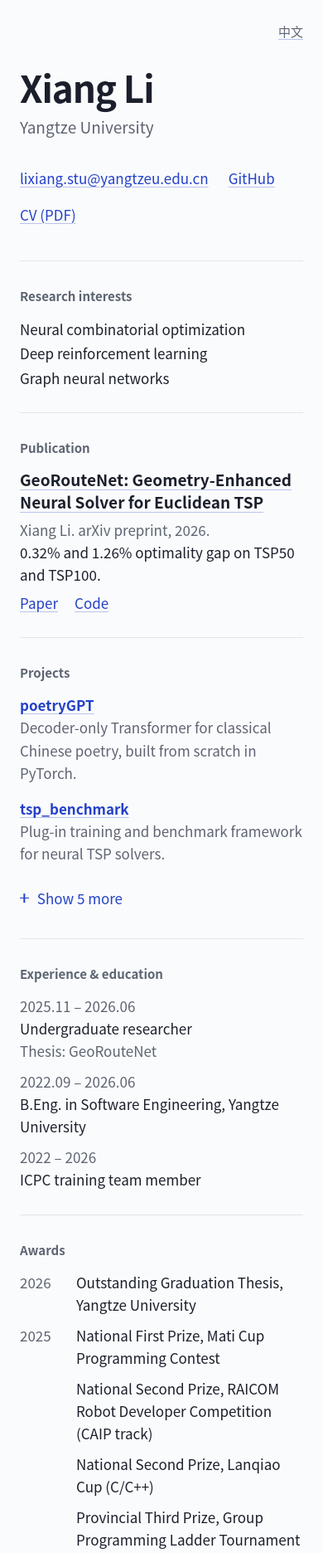
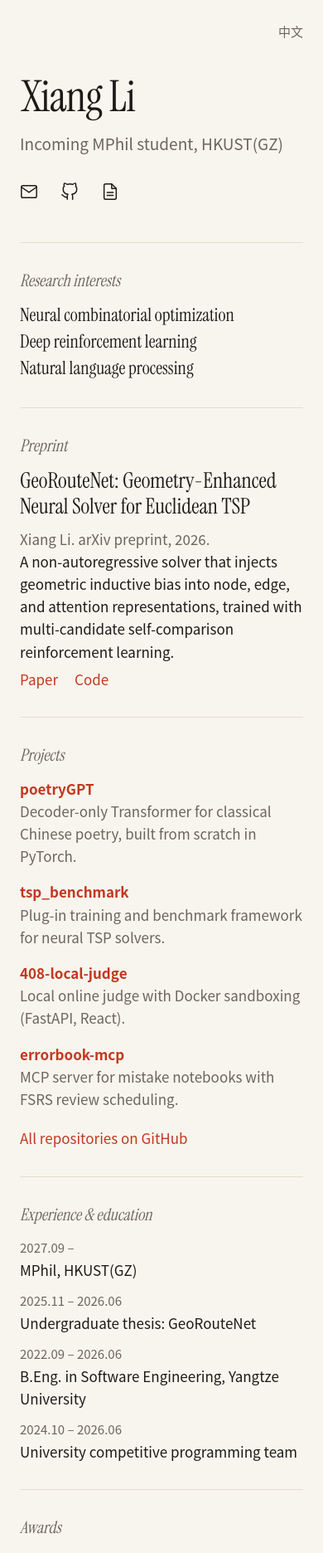
Before and after one commit to stardustlil/stardustlil.github.io, an Astro site: page / in a window 390 px wide. Shown: the top 1872 px of the page at 83% size. Built offline with nearby package versions, Linux system fonts and the light colour scheme; Astro itself is replaced by a stand-in of ours.

Commit message:
feat: warm editorial restyle, trimmed copy, and rebuilt CV
- Switch to a warm paper palette with a vermilion accent and Instrument
  Serif for the name, section labels, interests and paper title
- Replace hero contact links with icons and drop link underlines
- Update status to incoming MPhil at HKUST(GZ); describe the preprint by
  method; keep four projects without the expand toggle; tone down
  experience and award wording
- Rebuild the CV from resume/resume.html (npm run resume) to match
- Remove the outdated DESIGN.md

Co-Authored-By: Claude Fable 5.2 <noreply@anthropic.com>

```diff
--- a/package.json
+++ b/package.json
@@ -6,10 +6,12 @@
     "dev": "astro dev",
     "build": "astro build",
     "preview": "astro preview",
-    "test": "astro build && node --test tests/site.test.mjs"
+    "test": "astro build && node --test tests/site.test.mjs",
+    "resume": "'/Applications/Google Chrome.app/Contents/MacOS/Google Chrome' --headless --no-pdf-header-footer --print-to-pdf=public/uploads/resume.pdf resume/resume.html"
   },
   "dependencies": {
     "@fontsource-variable/instrument-sans": "^5.3.0",
+    "@fontsource/instrument-serif": "^5.3.0",
     "astro": "^7.3.5"
   }
 }
--- a/src/components/Home.astro
+++ b/src/components/Home.astro
@@ -1,8 +1,10 @@
 ---
-import '@fontsource-variable/instrument-sans/wdth.css';
+import '@fontsource-variable/instrument-sans';
+import '@fontsource/instrument-serif/latin-400.css';
+import '@fontsource/instrument-serif/latin-400-italic.css';
 import '../styles/global.css';
 import Tour from './Tour.astro';
-import { content, featuredProjects, links, type Lang } from '../content';
+import { content, links, type Lang } from '../content';
 
 interface Props {
   lang: Lang;
@@ -10,8 +12,6 @@ interface Props {
 
 const t = content[Astro.props.lang];
 const { labels } = t;
-const shownProjects = t.projects.slice(0, featuredProjects);
-const moreProjects = t.projects.slice(featuredProjects);
 const year = new Date().getFullYear();
 ---
 
@@ -37,9 +37,31 @@ const year = new Date().getFullYear();
           <h1>{t.name}</h1>
           <p class="hero__affiliation">{t.affiliation}</p>
           <ul class="hero__links">
-            <li><a href={`mailto:${links.email}`}>{links.email}</a></li>
-            <li><a href={links.github}>{labels.github}</a></li>
-            <li><a href={links.cv}>{labels.cv}</a></li>
+            <li>
+              <a href={`mailto:${links.email}`} aria-label={links.email} title={links.email}>
+                <svg viewBox="0 0 24 24" aria-hidden="true">
+                  <path d="M4 4h16c1.1 0 2 .9 2 2v12c0 1.1-.9 2-2 2H4c-1.1 0-2-.9-2-2V6c0-1.1.9-2 2-2z" />
+                  <polyline points="22,6 12,13 2,6" />
+                </svg>
+              </a>
+            </li>
+            <li>
+              <a href={links.github} aria-label={labels.github} title={labels.github}>
+                <svg viewBox="0 0 24 24" aria-hidden="true">
+                  <path d="M9 19c-5 1.5-5-2.5-7-3m14 6v-3.87a3.37 3.37 0 0 0-.94-2.61c3.14-.35 6.44-1.54 6.44-7A5.44 5.44 0 0 0 20 4.77 5.07 5.07 0 0 0 19.91 1S18.73.65 16 2.48a13.38 13.38 0 0 0-7 0C6.27.65 5.09 1 5.09 1A5.07 5.07 0 0 0 5 4.77a5.44 5.44 0 0 0-1.5 3.78c0 5.42 3.3 6.61 6.44 7A3.37 3.37 0 0 0 9 18.13V22" />
+                </svg>
+              </a>
+            </li>
+            <li>
+              <a href={links.cv} aria-label={labels.cv} title={labels.cv}>
+                <svg viewBox="0 0 24 24" aria-hidden="true">
+                  <path d="M14 2H6a2 2 0 0 0-2 2v16a2 2 0 0 0 2 2h12a2 2 0 0 0 2-2V8z" />
+                  <polyline points="14 2 14 8 20 8" />
+                  <line x1="16" y1="13" x2="8" y2="13" />
+                  <line x1="16" y1="17" x2="8" y2="17" />
+                </svg>
+              </a>
+            </li>
           </ul>
         </div>
         <div class="hero__figure"><Tour /></div>
@@ -58,7 +80,7 @@ const year = new Date().getFullYear();
           <div>
             <h3 class="pub__title"><a href={links.paper}>{t.publication.title}</a></h3>
             <p class="muted">{t.publication.citation}</p>
-            <p>{t.publication.result}</p>
+            <p>{t.publication.method}</p>
             <p class="pub__links">
               <a href={links.paper}>{labels.paper}</a>
               <a href={links.code}>{labels.code}</a>
@@ -71,7 +93,7 @@ const year = new Date().getFullYear();
           <div>
             <ul class="projects">
               {
-                shownProjects.map((project) => (
+                t.projects.map((project) => (
                   <li>
                     <a href={`${links.github}/${project.name}`}>{project.name}</a>
                     <p>{project.text}</p>
@@ -79,24 +101,7 @@ const year = new Date().getFullYear();
                 ))
               }
             </ul>
-            <details class="more">
-              <summary>
-                <span class="more__icon" aria-hidden="true"></span>
-                <span class="more__closed">{labels.showMore(moreProjects.length)}</span>
-                <span class="more__open">{labels.showFewer}</span>
-              </summary>
-              <ul class="projects">
-                {
-                  moreProjects.map((project) => (
-                    <li>
-                      <a href={`${links.github}/${project.name}`}>{project.name}</a>
-                      <p>{project.text}</p>
-                    </li>
-                  ))
-                }
-              </ul>
-              <p class="more__all"><a href={links.repositories}>{labels.allRepositories}</a></p>
-            </details>
+            <p class="projects__all"><a href={links.repositories}>{labels.allRepositories}</a></p>
           </div>
         </section>
 
@@ -107,10 +112,7 @@ const year = new Date().getFullYear();
               t.experience.map((item) => (
                 <li>
                   <span class="rows__key">{item.date}</span>
-                  <span>
-                    {item.text}
-                    {item.note && <span class="rows__note">{item.note}</span>}
-                  </span>
+                  <span>{item.text}</span>
                 </li>
               ))
             }
--- a/src/components/Tour.astro
+++ b/src/components/Tour.astro
@@ -54,7 +54,7 @@ const path = 'M' + tour.map((i) => cities[i].map((v) => v.toFixed(2)).join(' '))
 
   .tour__route {
     fill: none;
-    stroke: var(--cobalt);
+    stroke: var(--accent);
     stroke-width: 0.7;
     stroke-linejoin: round;
     stroke-dasharray: 1;
@@ -69,8 +69,8 @@ const path = 'M' + tour.map((i) => cities[i].map((v) => v.toFixed(2)).join(' '))
   }
 
   .tour__city--start {
-    fill: var(--cobalt);
-    stroke: var(--cobalt);
+    fill: var(--accent);
+    stroke: var(--accent);
   }
 
   @keyframes draw {
--- a/src/content.ts
+++ b/src/content.ts
@@ -11,49 +11,43 @@ export const links = {
   code: `${github}/GeoRouteNet`,
 };
 
-// Projects shown before the "show more" toggle.
-export const featuredProjects = 2;
-
 export const content = {
   en: {
     htmlLang: 'en',
     name: 'Xiang Li',
-    description: 'Xiang Li: neural combinatorial optimization, deep reinforcement learning, graph neural networks.',
-    affiliation: 'Yangtze University',
+    description: 'Xiang Li: neural combinatorial optimization, deep reinforcement learning, natural language processing.',
+    affiliation: 'Incoming MPhil student, HKUST(GZ)',
     otherLanguage: { label: '中文', href: '/zh/', hreflang: 'zh-CN' },
     labels: {
       github: 'GitHub',
       cv: 'CV (PDF)',
       interests: 'Research interests',
-      publication: 'Publication',
+      publication: 'Preprint',
       projects: 'Projects',
       experience: 'Experience & education',
       awards: 'Awards',
       paper: 'Paper',
       code: 'Code',
-      showMore: (n: number) => `Show ${n} more`,
-      showFewer: 'Show fewer',
       allRepositories: 'All repositories on GitHub',
     },
-    interests: ['Neural combinatorial optimization', 'Deep reinforcement learning', 'Graph neural networks'],
+    interests: ['Neural combinatorial optimization', 'Deep reinforcement learning', 'Natural language processing'],
     publication: {
       title: 'GeoRouteNet: Geometry-Enhanced Neural Solver for Euclidean TSP',
       citation: 'Xiang Li. arXiv preprint, 2026.',
-      result: '0.32% and 1.26% optimality gap on TSP50 and TSP100.',
+      method:
+        'A non-autoregressive solver that injects geometric inductive bias into node, edge, and attention representations, trained with multi-candidate self-comparison reinforcement learning.',
     },
     projects: [
       { name: 'poetryGPT', text: 'Decoder-only Transformer for classical Chinese poetry, built from scratch in PyTorch.' },
       { name: 'tsp_benchmark', text: 'Plug-in training and benchmark framework for neural TSP solvers.' },
-      { name: 'Actor_Critic', text: 'A2C and QAC for discrete action spaces.' },
-      { name: 'flappy_bird_REINFORCE', text: 'Flappy Bird agent trained with REINFORCE and a baseline.' },
       { name: '408-local-judge', text: 'Local online judge with Docker sandboxing (FastAPI, React).' },
       { name: 'errorbook-mcp', text: 'MCP server for mistake notebooks with FSRS review scheduling.' },
-      { name: 'algorithm-templates', text: 'C++ templates and notes for competitive programming.' },
     ],
     experience: [
-      { date: '2025.11 – 2026.06', text: 'Undergraduate researcher', note: 'Thesis: GeoRouteNet' },
+      { date: '2027.09 –', text: 'MPhil, HKUST(GZ)' },
+      { date: '2025.11 – 2026.06', text: 'Undergraduate thesis: GeoRouteNet' },
       { date: '2022.09 – 2026.06', text: 'B.Eng. in Software Engineering, Yangtze University' },
-      { date: '2022 – 2026', text: 'ICPC training team member' },
+      { date: '2024.10 – 2026.06', text: 'University competitive programming team' },
     ],
     awards: [
       { year: '2026', items: ['Outstanding Graduation Thesis, Yangtze University'] },
@@ -63,8 +57,6 @@ export const content = {
           'National First Prize, Mati Cup Programming Contest',
           'National Second Prize, RAICOM Robot Developer Competition (CAIP track)',
           'National Second Prize, Lanqiao Cup (C/C++)',
-          'Provincial Third Prize, Group Programming Ladder Tournament',
-          'PAT Advanced Level, 89/100',
         ],
       },
     ],
@@ -72,42 +64,38 @@ export const content = {
   zh: {
     htmlLang: 'zh-CN',
     name: '李响',
-    description: '李响：神经组合优化、深度强化学习、图神经网络。',
-    affiliation: '长江大学',
+    description: '李响：神经组合优化、深度强化学习、自然语言处理。',
+    affiliation: '香港科技大学（广州）MPhil',
     otherLanguage: { label: 'English', href: '/', hreflang: 'en' },
     labels: {
       github: 'GitHub',
       cv: '简历 (PDF)',
       interests: '研究兴趣',
-      publication: '论文',
+      publication: '预印本',
       projects: '项目',
       experience: '科研与教育',
       awards: '荣誉奖项',
       paper: '论文',
       code: '代码',
-      showMore: (n: number) => `展开其余 ${n} 个`,
-      showFewer: '收起',
       allRepositories: 'GitHub 上的全部仓库',
     },
-    interests: ['神经组合优化', '深度强化学习', '图神经网络'],
+    interests: ['神经组合优化', '深度强化学习', '自然语言处理'],
     publication: {
       title: 'GeoRouteNet：面向欧几里得 TSP 的几何增强神经求解器',
       citation: '李响. arXiv 预印本, 2026.',
-      result: 'TSP50 / TSP100 最优性差距 0.32% / 1.26%。',
+      method: '将几何归纳偏置注入节点、边与注意力表示的非自回归求解器，采用多候选自比较强化学习训练。',
     },
     projects: [
       { name: 'poetryGPT', text: '从零实现的 Decoder-only Transformer，用于古诗词生成（PyTorch）。' },
       { name: 'tsp_benchmark', text: '神经 TSP 求解器的插件化训练与评测框架。' },
-      { name: 'Actor_Critic', text: '面向离散动作空间的 A2C 与 QAC 实现。' },
-      { name: 'flappy_bird_REINFORCE', text: '用 REINFORCE（含 baseline）训练 Flappy Bird 智能体。' },
       { name: '408-local-judge', text: '基于 Docker 沙箱的本地 OJ（FastAPI + React）。' },
       { name: 'errorbook-mcp', text: '支持 FSRS 复习调度的错题本 MCP 服务。' },
-      { name: 'algorithm-templates', text: '算法竞赛 C++ 模板与笔记。' },
     ],
     experience: [
-      { date: '2025.11 – 2026.06', text: '本科科研', note: '毕业论文：GeoRouteNet' },
+      { date: '2027.09 –', text: '香港科技大学（广州）MPhil' },
+      { date: '2025.11 – 2026.06', text: '本科毕业论文：GeoRouteNet' },
       { date: '2022.09 – 2026.06', text: '长江大学 软件工程 工学学士' },
-      { date: '2022 – 2026', text: 'ICPC 集训队队员' },
+      { date: '2024.10 – 2026.06', text: '校算法竞赛集训队' },
     ],
     awards: [
       { year: '2026', items: ['长江大学校级优秀毕业论文'] },
@@ -117,8 +105,6 @@ export const content = {
           '码蹄杯程序设计大赛 全国一等奖',
           'RAICOM 机器人开发者大赛（CAIP 赛道）全国二等奖',
           '蓝桥杯程序设计竞赛（C/C++ 组）全国二等奖',
-          '团体程序设计天梯赛 省级三等奖',
-          'PAT 甲级 89 分',
         ],
       },
     ],
--- a/src/styles/global.css
+++ b/src/styles/global.css
@@ -1,12 +1,13 @@
 :root {
-  --paper: #fafbfc;
-  --ink: #1a1f2b;
-  --graphite: #5d6472;
-  --rule: #e2e5ea;
-  --cobalt: #2340c8;
+  --paper: #f8f5ee;
+  --ink: #1c1a17;
+  --graphite: #6b655c;
+  --rule: #e3ddd0;
+  --accent: #c2371f;
 
   --sans: 'Instrument Sans Variable', 'PingFang SC', 'Hiragino Sans GB', 'Microsoft YaHei', 'Noto Sans CJK SC',
     'Noto Sans SC', system-ui, sans-serif;
+  --serif: 'Instrument Serif', 'Songti SC', 'STSong', 'Noto Serif CJK SC', var(--sans);
   --label-width: 11rem;
   --line: 1.7rem;
 
@@ -15,11 +16,11 @@
 
 @media (prefers-color-scheme: dark) {
   :root {
-    --paper: #12151b;
-    --ink: #e4e7ee;
-    --graphite: #9aa1ae;
-    --rule: #272c35;
-    --cobalt: #8fa3ff;
+    --paper: #16140f;
+    --ink: #ebe6da;
+    --graphite: #a39c8f;
+    --rule: #2b2822;
+    --accent: #ff7a5c;
   }
 }
 
@@ -62,20 +63,22 @@ ul {
 }
 
 a {
-  color: var(--cobalt);
-  text-decoration: underline;
-  text-decoration-color: color-mix(in srgb, var(--cobalt) 30%, transparent);
-  text-decoration-thickness: 1px;
-  text-underline-offset: 0.2em;
-  transition: text-decoration-color 150ms;
+  color: var(--accent);
+  text-decoration: none;
+  transition: color 150ms;
 }
 
 a:hover {
-  text-decoration-color: currentColor;
+  color: var(--ink);
+}
+
+::selection {
+  background: var(--accent);
+  color: var(--paper);
 }
 
 :focus-visible {
-  outline: 2px solid var(--cobalt);
+  outline: 2px solid var(--accent);
   outline-offset: 3px;
   border-radius: 2px;
 }
@@ -104,7 +107,7 @@ a:hover {
 }
 
 .lang a:hover {
-  color: var(--ink);
+  color: var(--accent);
 }
 
 /* Hero: name and contact on the left, the tour figure on the right */
@@ -114,17 +117,17 @@ a:hover {
   grid-template-columns: minmax(0, 1fr) 13.5rem;
   gap: 2.5rem;
   align-items: end;
-  margin-top: 3.5rem;
-  padding-bottom: 3rem;
+  margin-top: 4.5rem;
+  padding-bottom: 3.5rem;
   border-bottom: 1px solid var(--rule);
 }
 
 .hero h1 {
-  font-size: clamp(2.75rem, 7vw, 4.25rem);
-  font-weight: 600;
-  font-stretch: 82%;
+  font-family: var(--serif);
+  font-size: clamp(3.25rem, 9vw, 5.5rem);
+  font-weight: 400;
   line-height: 1;
-  letter-spacing: -0.025em;
+  letter-spacing: -0.015em;
 }
 
 :lang(zh) .hero h1 {
@@ -132,21 +135,37 @@ a:hover {
 }
 
 .hero__affiliation {
-  margin-top: 0.75rem;
+  margin-top: 1rem;
   color: var(--graphite);
   font-size: 1.1875rem;
 }
 
 .hero__links {
   display: flex;
-  flex-wrap: wrap;
-  gap: 0.25rem 1.5rem;
-  margin-top: 1.75rem;
+  gap: 0.5rem;
+  margin-top: 1.5rem;
+  margin-left: -0.6rem;
 }
 
 .hero__links a {
-  display: inline-block;
-  padding-block: 0.4rem;
+  display: block;
+  padding: 0.6rem;
+  color: var(--ink);
+}
+
+.hero__links a:hover {
+  color: var(--accent);
+}
+
+.hero__links svg {
+  display: block;
+  width: 1.375rem;
+  height: 1.375rem;
+  fill: none;
+  stroke: currentColor;
+  stroke-width: 1.6;
+  stroke-linecap: round;
+  stroke-linejoin: round;
 }
 
 /* Sections: label column + content column */
@@ -155,7 +174,7 @@ a:hover {
   display: grid;
   grid-template-columns: var(--label-width) minmax(0, 1fr);
   gap: 2rem;
-  padding-block: 2.25rem;
+  padding-block: 2.75rem;
 }
 
 .section + .section {
@@ -163,22 +182,32 @@ a:hover {
 }
 
 .section h2 {
-  font-size: 0.9375rem;
-  font-weight: 600;
+  font-family: var(--serif);
+  font-size: 1.25rem;
+  font-style: italic;
+  font-weight: 400;
   line-height: var(--line);
   color: var(--graphite);
 }
 
-.interests li + li {
-  margin-top: 0.15rem;
+:lang(zh) .section h2 {
+  font-size: 1.0625rem;
+  font-style: normal;
+}
+
+.interests {
+  font-family: var(--serif);
+  font-size: 1.375rem;
+  line-height: 1.45;
 }
 
 .pub__title {
-  font-size: 1.1875rem;
-  font-weight: 600;
-  line-height: 1.4;
-  margin-bottom: 0.4rem;
-  max-width: 34em;
+  font-family: var(--serif);
+  font-size: 1.625rem;
+  font-weight: 400;
+  line-height: 1.2;
+  margin-bottom: 0.6rem;
+  max-width: 26em;
 }
 
 .pub__title a {
@@ -186,7 +215,7 @@ a:hover {
 }
 
 .pub__title a:hover {
-  color: var(--cobalt);
+  color: var(--accent);
 }
 
 .pub__links {
@@ -207,66 +236,7 @@ a:hover {
   color: var(--graphite);
 }
 
-/* Expandable project list */
-
-.more {
-  margin-top: 1.25rem;
-}
-
-.more summary {
-  display: inline-flex;
-  align-items: center;
-  gap: 0.6rem;
-  padding-block: 0.4rem;
-  color: var(--cobalt);
-  font-weight: 500;
-  cursor: pointer;
-  list-style: none;
-}
-
-.more summary::-webkit-details-marker {
-  display: none;
-}
-
-.more__icon {
-  position: relative;
-  width: 0.7rem;
-  height: 0.7rem;
-}
-
-.more__icon::before,
-.more__icon::after {
-  content: '';
-  position: absolute;
-  inset: 50% 0 auto;
-  height: 1.5px;
-  margin-top: -0.75px;
-  background: currentColor;
-  transition: transform 200ms ease;
-}
-
-.more__icon::after {
-  transform: rotate(90deg);
-}
-
-.more[open] .more__icon::after {
-  transform: rotate(0deg);
-}
-
-.more__open,
-.more[open] .more__closed {
-  display: none;
-}
-
-.more[open] .more__open {
-  display: inline;
-}
-
-.more[open] .projects {
-  margin-top: 1rem;
-}
-
-.more__all {
+.projects__all {
   margin-top: 1.25rem;
 }
 
@@ -292,12 +262,8 @@ a:hover {
 
 .rows__key {
   color: var(--graphite);
+  font-size: 0.9375rem;
   font-variant-numeric: tabular-nums;
-}
-
-.rows__note {
-  display: block;
-  color: var(--graphite);
 }
 
 .footer {
@@ -310,8 +276,8 @@ a:hover {
 @media (max-width: 640px) {
   .hero {
     grid-template-columns: minmax(0, 1fr);
-    margin-top: 2rem;
-    padding-bottom: 2.25rem;
+    margin-top: 2.5rem;
+    padding-bottom: 2.5rem;
   }
 
   .hero__figure {
@@ -321,7 +287,7 @@ a:hover {
   .section {
     grid-template-columns: minmax(0, 1fr);
     gap: 0.75rem;
-    padding-block: 1.75rem;
+    padding-block: 2rem;
   }
 
   .rows--dates li {
```
Also changed, not shown: DESIGN.md (deleted, +0 -32 lines), resume/resume.html (added, +195 -0 lines), tests/site.test.mjs (+5 -9 lines), README.md, public/favicon.svg, 2 other files.
